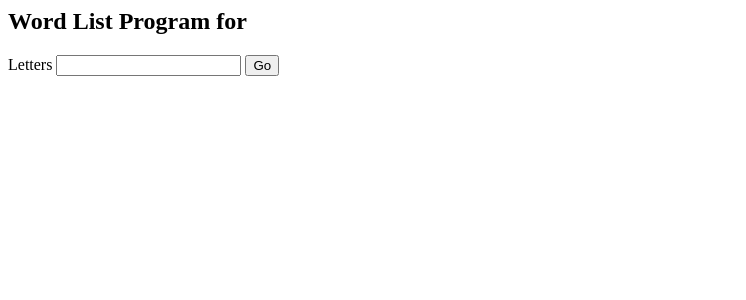
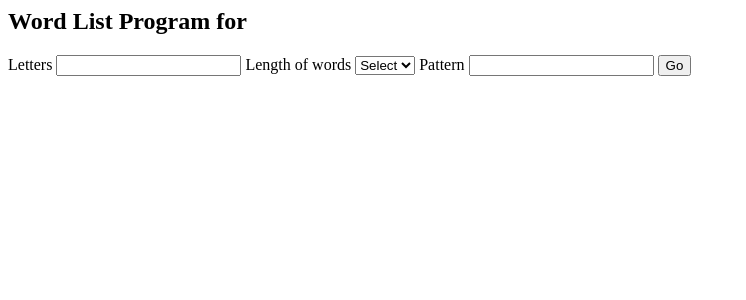
Before and after one commit to BobbyClasemann/wordlist-clasemann, a Flask app: page /index in a window 1280 px wide. Shown: the top 300 px of the page, without its empty margins (0-746 px from the left). Run offline with Flask 2, Linux system fonts and the light colour scheme; some libraries are stand-ins or nearby versions.

Commit message:
pushing changes to app.py

```diff
--- a/app.py
+++ b/app.py
@@ -3,10 +3,13 @@
 import itertools
 from flask_wtf.csrf import CSRFProtect
 from flask_wtf import FlaskForm
-from wtforms import StringField, SubmitField
+from wtforms import StringField, SubmitField, SelectField, validators
+import re
 
 class WordForm(FlaskForm):
 	avail_letters = StringField("Letters")  #This is the label, validators like Required, optional, can make your own
+	num_letters = SelectField('Length of words', choices=[("Default", "Select"), ("3","3"), ("4", "4"), ("5", "5"), ('6', "6"), ('7', "7"), ('8', "8"), ('9', "9"), ('10', "10")])
+	pattern_letters = StringField('Pattern', [validators.Regexp(regex="[A-Za-z_.-]")])
 	submit = SubmitField("Go")
 
 
@@ -26,20 +29,34 @@
 	form = WordForm()
 	if form.validate_on_submit():
 		letters = form.avail_letters.data
+		wordLength = form.num_letters.data
+		pattern = form.pattern_letters.data
 	else:
 		return render_template("index.html", form=form)
 	with open('sowpods.txt') as f:
 		good_words = set(x.strip().lower() for x in f.readlines())
 
 	word_set = set()
-	for l in range(3,len(letters)+1):
-		for word in itertools.permutations(letters,l):
+	isMatch = True
+	if (wordLength == "Default"):
+		for l in range(1, len(letters)):
+			for word in itertools.permutations(letters,l):
+				w = "".join(word)
+				if (len(pattern) != 0):
+					isMatch = re.match(pattern, w)
+				if w in good_words and isMatch:
+					word_set.add(w)
+	else:
+		for word in itertools.permutations(letters, int(wordLength)):
 			w = "".join(word)
-			if w in good_words:
+			if (len(pattern) != 0):
+				isMatch = re.match(pattern, w)
+			if w in good_words and isMatch:
 				word_set.add(w)
 
+	word_set_alpha = sorted(word_set, key=str.lower)
 	return render_template('wordlist.html',
-		wordlist=sorted(word_set, key=len),
+		wordlist=sorted(word_set_alpha, key=len),
 		name="CS4131")
 
 @app.route('/proxy')
--- a/templates/index.html
+++ b/templates/index.html
@@ -5,6 +5,10 @@
 		{{ form.hidden_tag() }}
 		{{ form.avail_letters.label }}
 		{{ form.avail_letters }}
+		{{ form.num_letters.label }}
+		{{ form.num_letters }}
+		{{ form.pattern_letters.label }}
+		{{ form.pattern_letters }}
 
 		{{ form.submit() }}
 	</form>
```
